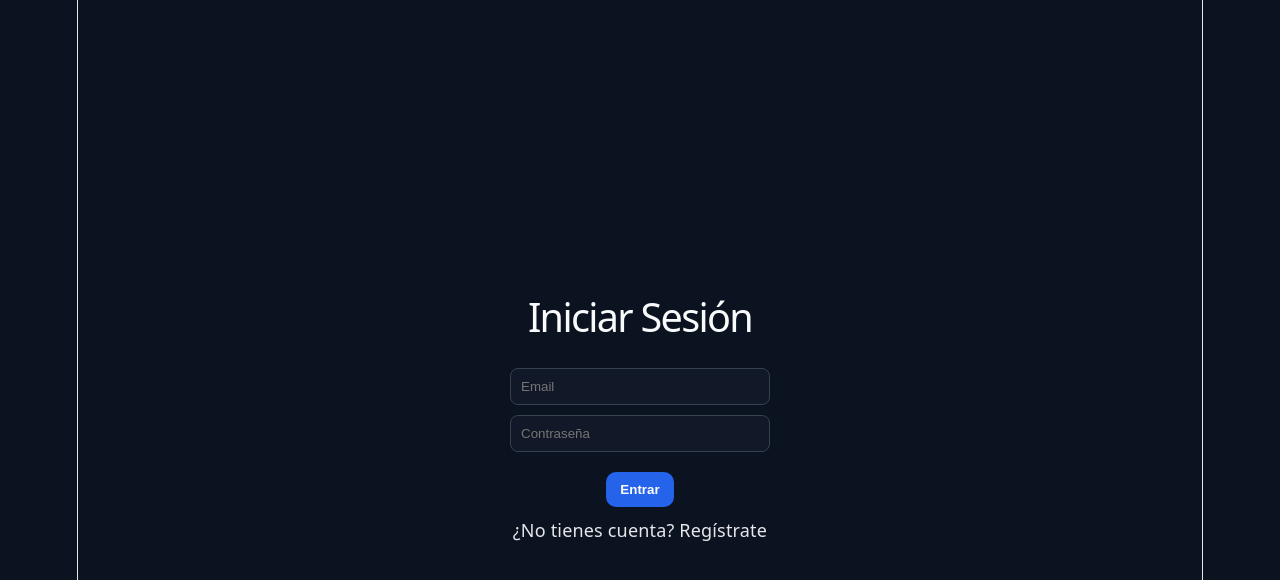
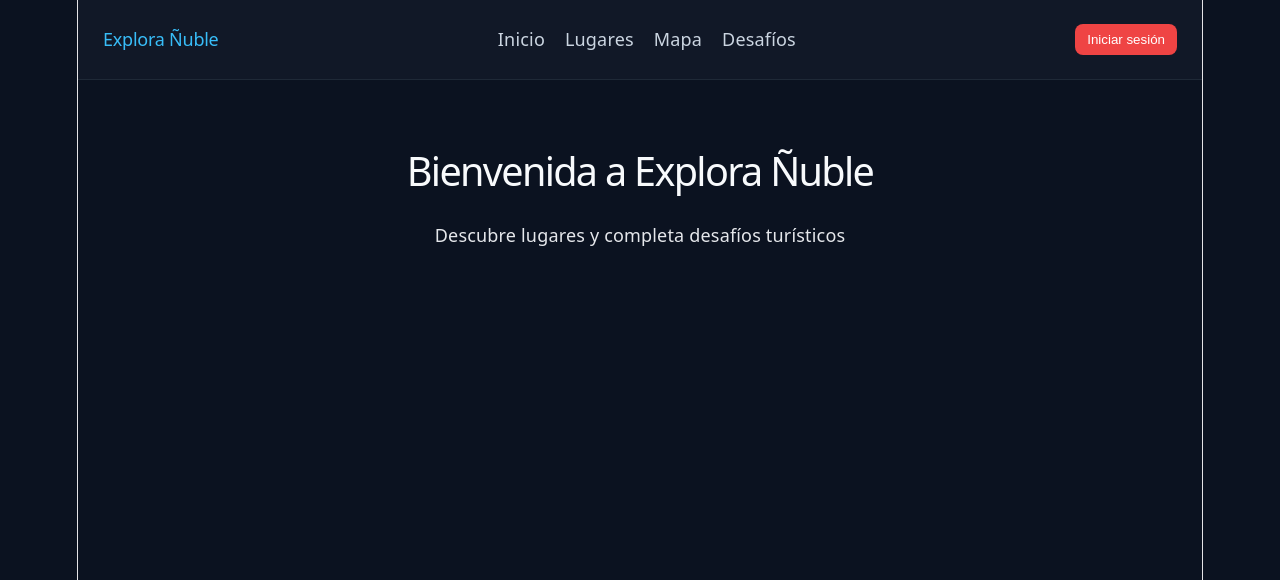
Before and after one commit to belen-sosaa/nuble-turismo, a React (Vite) app: page / in a window 1280 px wide. Shown: the top 580 px of the page. Built offline with nearby package versions, Linux system fonts and the light colour scheme.

Commit message:
actualización

```diff
--- a/src/App.jsx
+++ b/src/App.jsx
@@ -10,6 +10,7 @@ import Mapa from "./pages/Mapa";
 
 function App() {
   const [user, setUser] = useState(null);
+  const [showAuth, setShowAuth] = useState(false);
 
   useEffect(() => {
     const activo = localStorage.getItem("usuarioActivo");
@@ -23,28 +24,36 @@ function App() {
 
   return (
     <BrowserRouter>
-      {user && <Navbar />}
+      <Navbar
+        user={user}
+        setShowAuth={setShowAuth}
+        logout={logout}
+      />
 
-      {user && (
-        <div style={{ textAlign: "center", marginTop: "10px" }}>
-          <p>Usuario: {user.email}</p>
-          <button className="button" onClick={logout}>
-            Cerrar sesión
-          </button>
-        </div>
-      )}
+      {showAuth && <Auth setUser={setUser} close={() => setShowAuth(false)} />}
 
       <Routes>
-        {!user ? (
-          <Route path="*" element={<Auth setUser={setUser} />} />
-        ) : (
-          <>
-            <Route path="/" element={<Home />} />
-            <Route path="/lugares" element={<Lugares />} />
-            <Route path="/desafios" element={<Desafios />} />
-            <Route path="/mapa" element={<Mapa />} />
-          </>
-        )}
+        {/* PÚBLICAS */}
+        <Route path="/" element={<Home />} />
+        <Route path="/lugares" element={<Lugares />} />
+        <Route path="/mapa" element={<Mapa />} />
+
+        {/* PRIVADA (desafíos) */}
+        <Route
+          path="/desafios"
+          element={
+            user ? (
+              <Desafios user={user} />
+            ) : (
+              <div style={{ padding: 40, textAlign: "center" }}>
+                <h2>Debes iniciar sesión para ver los desafíos</h2>
+                <button onClick={() => setShowAuth(true)} className="button">
+                  Iniciar sesión
+                </button>
+              </div>
+            )
+          }
+        />
       </Routes>
     </BrowserRouter>
   );
--- a/src/components/Navbar.jsx
+++ b/src/components/Navbar.jsx
@@ -1,6 +1,9 @@
 import { Link } from "react-router-dom";
+import { useState } from "react";
 
-function Navbar() {
+function Navbar({ user, setShowAuth, logout }) {
+  const [open, setOpen] = useState(false);
+
   return (
     <nav className="navbar-pro">
       <div className="navbar-left">
@@ -10,12 +13,36 @@ function Navbar() {
       <div className="navbar-center">
         <Link to="/">Inicio</Link>
         <Link to="/lugares">Lugares</Link>
+        <Link to="/mapa">Mapa</Link>
         <Link to="/desafios">Desafíos</Link>
-        <Link to="/mapa">Mapa</Link>
       </div>
 
       <div className="navbar-right">
-        <button className="button-small">Salir</button>
+        {!user ? (
+          <button className="button-small" onClick={() => setShowAuth(true)}>
+            Iniciar sesión
+          </button>
+        ) : (
+          <div style={{ position: "relative" }}>
+            <button
+              className="button-small"
+              onClick={() => setOpen(!open)}
+            >
+              👤
+            </button>
+
+            {open && (
+              <div className="dropdown">
+                <p style={{ fontSize: "12px", marginBottom: "8px" }}>
+                  {user.email}
+                </p>
+                <button onClick={logout} className="button-small">
+                  Cerrar sesión
+                </button>
+              </div>
+            )}
+          </div>
+        )}
       </div>
     </nav>
   );
--- a/src/pages/Auth.jsx
+++ b/src/pages/Auth.jsx
@@ -1,44 +1,41 @@
 import { useState } from "react";
 
-function Auth({ setUser }) {
-  const [modo, setModo] = useState("login"); // login o register
+function Auth({ setUser, close }) {
   const [email, setEmail] = useState("");
   const [password, setPassword] = useState("");
+  const [isRegister, setIsRegister] = useState(false);
 
-  const handleAuth = () => {
-    const usuarios = JSON.parse(localStorage.getItem("usuarios")) || [];
+  const handleSubmit = (e) => {
+    e.preventDefault();
 
-    if (modo === "register") {
-      const nuevoUsuario = { email, password };
-      usuarios.push(nuevoUsuario);
-      localStorage.setItem("usuarios", JSON.stringify(usuarios));
-      alert("Usuario registrado");
-      setModo("login");
-      return;
-    }
+    // Simulación de usuario (sin backend por ahora)
+    const user = {
+      email
+    };
 
-    // login
-    const usuario = usuarios.find(
-      (u) => u.email === email && u.password === password
-    );
+    setUser(user);
+    localStorage.setItem("usuarioActivo", JSON.stringify(user));
 
-    if (usuario) {
-      localStorage.setItem("usuarioActivo", JSON.stringify(usuario));
-      setUser(usuario);
-    } else {
-      alert("Credenciales incorrectas");
-    }
+    setEmail("");
+    setPassword("");
+
+    if (close) close();
   };
 
   return (
-    <div className="container">
-      <h1>{modo === "login" ? "Iniciar Sesión" : "Registro"}</h1>
+    <div style={styles.overlay}>
+      <div style={styles.modal}>
+        <h2 style={{ marginBottom: "10px" }}>
+          {isRegister ? "Registrarse" : "Iniciar sesión"}
+        </h2>
 
+        <form onSubmit={handleSubmit} style={styles.form}>
           <input
-        placeholder="Email"
+            type="email"
+            placeholder="Correo"
             value={email}
             onChange={(e) => setEmail(e.target.value)}
-        style={{ display: "block", margin: "10px auto", padding: "10px" }}
+            required
           />
 
           <input
@@ -46,23 +43,72 @@ function Auth({ setUser }) {
             placeholder="Contraseña"
             value={password}
             onChange={(e) => setPassword(e.target.value)}
-        style={{ display: "block", margin: "10px auto", padding: "10px" }}
+            required
           />
 
-      <button className="button" onClick={handleAuth}>
-        {modo === "login" ? "Entrar" : "Registrarse"}
+          <button className="button" type="submit">
+            {isRegister ? "Crear cuenta" : "Entrar"}
           </button>
+        </form>
 
-      <p
-        style={{ cursor: "pointer", marginTop: "10px" }}
-        onClick={() => setModo(modo === "login" ? "register" : "login")}
+        <p style={{ marginTop: "10px", fontSize: "12px" }}>
+          {isRegister ? "¿Ya tienes cuenta?" : "¿No tienes cuenta?"}{" "}
+          <span
+            style={{ color: "#38bdf8", cursor: "pointer" }}
+            onClick={() => setIsRegister(!isRegister)}
           >
-        {modo === "login"
-          ? "¿No tienes cuenta? Regístrate"
-          : "¿Ya tienes cuenta? Inicia sesión"}
+            {isRegister ? "Inicia sesión" : "Regístrate"}
+          </span>
         </p>
+
+        {close && (
+          <button
+            onClick={close}
+            style={styles.closeBtn}
+          >
+            Cerrar
+          </button>
+        )}
+      </div>
     </div>
   );
 }
 
+const styles = {
+  overlay: {
+    position: "fixed",
+    top: 0,
+    left: 0,
+    width: "100%",
+    height: "100%",
+    background: "rgba(0,0,0,0.6)",
+    display: "flex",
+    justifyContent: "center",
+    alignItems: "center",
+    zIndex: 3000
+  },
+  modal: {
+    background: "#111827",
+    padding: "25px",
+    borderRadius: "12px",
+    width: "300px",
+    textAlign: "center",
+    border: "1px solid #1f2937"
+  },
+  form: {
+    display: "flex",
+    flexDirection: "column",
+    gap: "10px"
+  },
+  closeBtn: {
+    marginTop: "10px",
+    background: "#ef4444",
+    border: "none",
+    padding: "8px",
+    borderRadius: "8px",
+    color: "white",
+    cursor: "pointer"
+  }
+};
+
 export default Auth;
```
Lines whose indentation alone changed are shown as unchanged.
